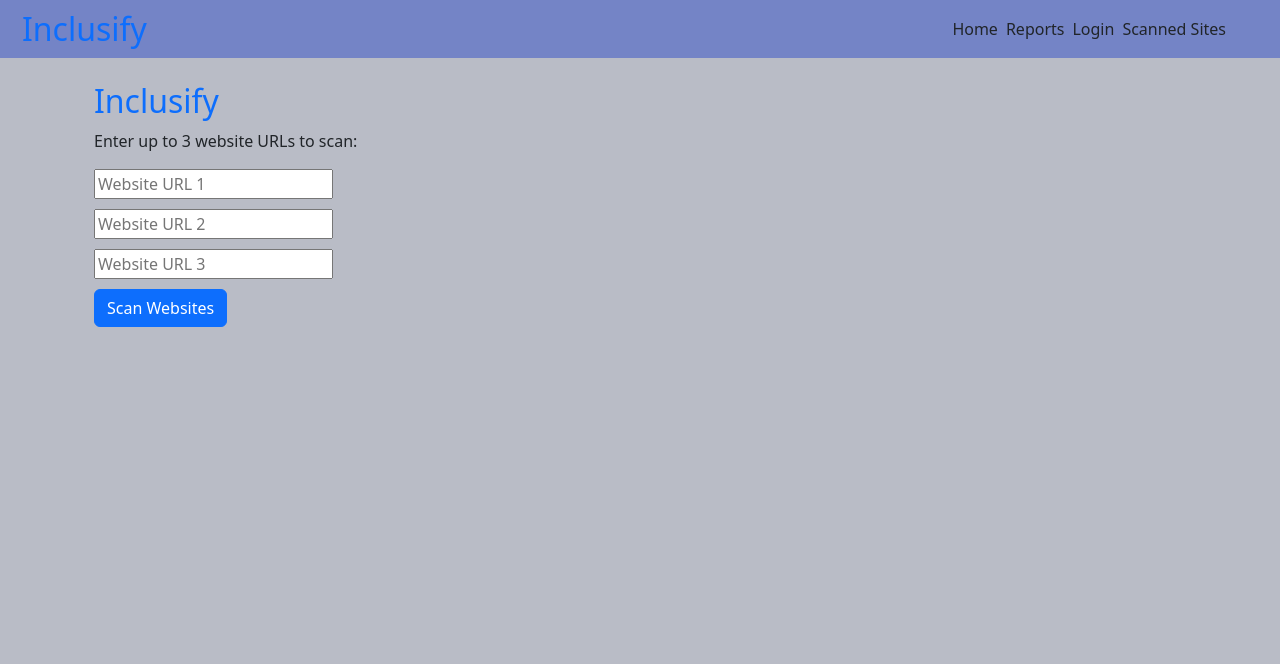
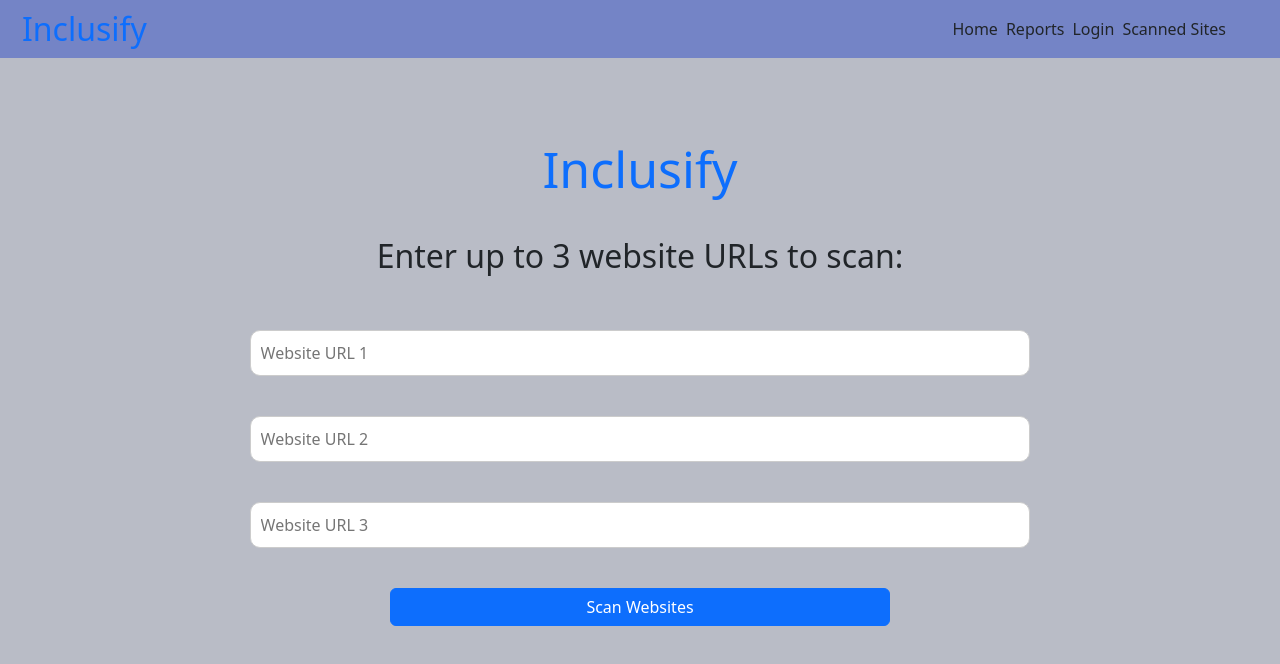
Before and after one commit to EthanGal/CSC4990-Group-9, a React (Create React App) app in the folder inclusify/: page / in a window 1280 px wide. Shown: the top 664 px of the page. Built offline with nearby package versions, Linux system fonts and the light colour scheme.

Commit message:
Worked on Home layout

```diff
--- a/inclusify/src/App.css
+++ b/inclusify/src/App.css
@@ -31,6 +31,35 @@
 
 .App-link {
   color: #61dafb;
+}
+
+#homeContain{
+  margin-top: -100px;
+  width: 100%;
+  max-width: 1000px;
+  height: 100vh;
+  display: flex;
+  gap: 30px;
+  flex-direction: column;
+  justify-content: center;
+  align-items: center;
+}
+
+#submitSite{
+  width: 500px;
+}
+
+#inclusify{
+  font-size: 50px;
+}
+
+input {
+  width: 80%;
+  max-width: 1000px;
+  padding: 10px;
+  font-size: 1rem;
+  border-radius: 10px;
+  border: 1px solid #ccc;
 }
 
 @keyframes App-logo-spin {
--- a/inclusify/src/components/Home.js
+++ b/inclusify/src/components/Home.js
@@ -66,9 +66,9 @@ const Home = () => {
         setProgress(0);
     }
     return (
-            <div className="container ">
-                <h2 className=" text-primary"> Inclusify</h2>
-                <p> Enter up to 3 website URLs to scan: </p>
+            <div className="container" id="homeContain">
+                <h1 id="inclusify" className=" text-primary"> Inclusify</h1>
+                <p> <h2>Enter up to 3 website URLs to scan:</h2>  </p>
 
                 {urls.map((url, index) => (
                     <input
@@ -80,7 +80,7 @@ const Home = () => {
                         style={{display: "block", marginBottom: "10px"}} //todo:change this to css
                     />
                 ))}
-                <button className="btn btn-primary" onClick={handleSubmit} disabled={loading}>
+                <button id="submitSite" className="btn btn-primary" onClick={handleSubmit} disabled={loading}>
                     {loading ? "Scanning..." : "Scan Websites"}
                 </button>
 
--- a/inclusify/src/components/Navbar.js
+++ b/inclusify/src/components/Navbar.js
@@ -5,7 +5,7 @@ const Navbar = () => (
     <nav style={{ backgroundColor: "#7484C6", padding: "10px" }} className="navbar mb-3">
         <div className="container-fluid d-flex align-items-center justify-content-between">
             <div className="d-flex align-items-center">
-                <span className="text-primary mb-0 h2">Inclusify</span>
+                <span style={{color: "#2437A7"}} className="text-primary mb-0 h2">Inclusify</span>
             </div>
 
             <div className="d-flex me-4">
```
